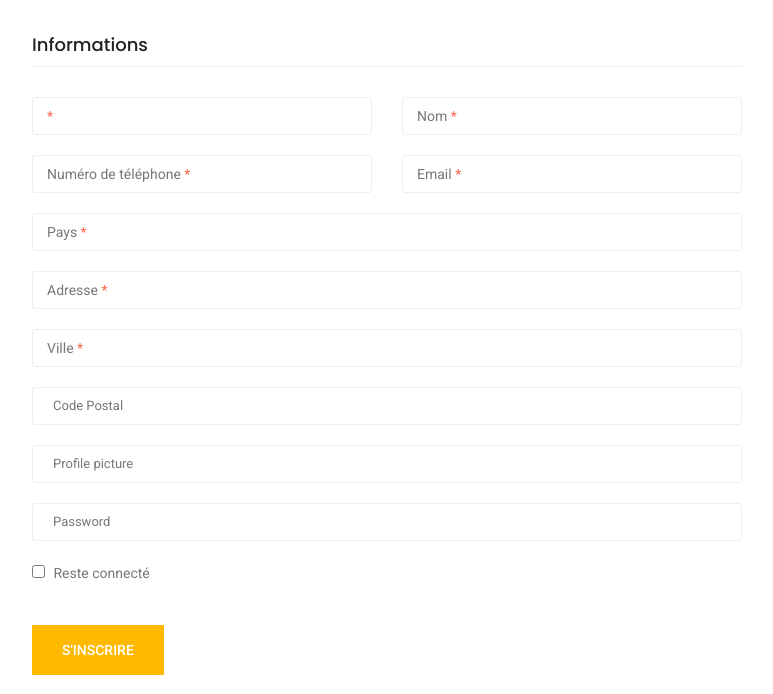
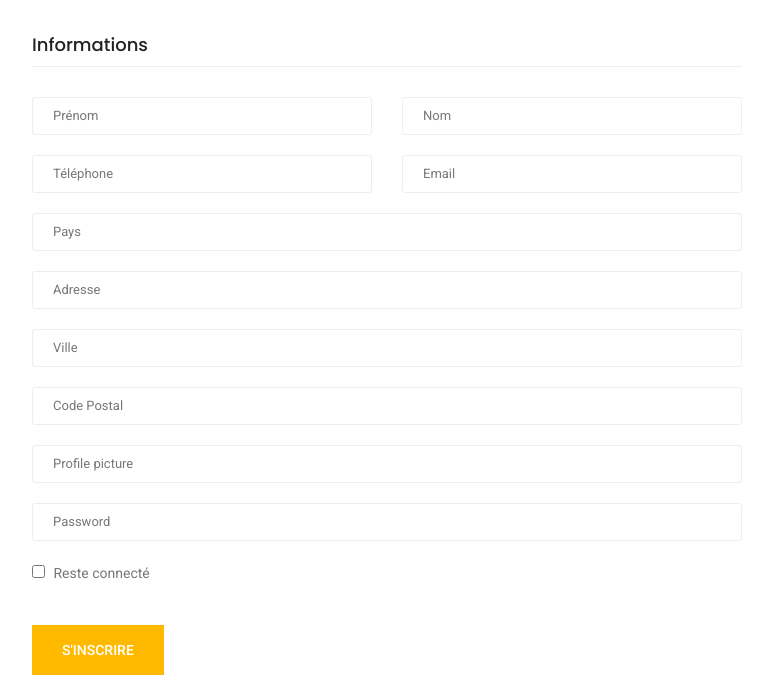
Before and after one commit to BaptSoulier/e-commerce-PHP, a PHP site: page /registration.php in a window 1280 px wide. Shown: the part 461-1155 px from the top of the page, without its empty margins (68-841 px from the left). Run offline with PHP 8.4, Linux system fonts and the light colour scheme; some libraries are stand-ins or nearby versions.

Commit message:
placeholder ok

```diff
--- a/registration.php
+++ b/registration.php
@@ -68,7 +68,7 @@
 						<li class="nav-item"><a class="nav-link" href="contact.php">Contact</a></li>
 					</ul>
 					<ul class="nav navbar-nav navbar-right">
-					<li class="nav-item"><a href="cart.php" class="cart"><span class="ti-bag"></span></a></li>
+						<li class="nav-item"><a href="cart.php" class="cart"><span class="ti-bag"></span></a></li>
 						<li class="nav-item">
 							<button class="search"><span class="lnr lnr-magnifier" id="search"></span></button>
 						</li>
@@ -111,32 +111,25 @@
 				<h3>Informations</h3>
 				<form class="row contact_form" action="#" method="post" novalidate="novalidate">
 					<div class="col-md-6 form-group p_star">
-						<input type="text" class="form-control" id="first" name="first">
-						<span class="placeholder" placeholder="Prénom"></span>
+					<input type="text" class="form-control" id="prenom" name="prenom" placeholder="Prénom">
 					</div>
 					<div class="col-md-6 form-group p_star">
-						<input type="text" class="form-control" id="last" name="last">
-						<span class="placeholder" data-placeholder="Nom"></span>
+					<input type="text" class="form-control" id="nom" name="nom" placeholder="Nom">
 					</div>
 					<div class="col-md-6 form-group p_star">
-						<input type="text" class="form-control" id="number" name="number">
-						<span class="placeholder" data-placeholder="Numéro de téléphone"></span>
+					<input type="text" class="form-control" id="tel" name="tel" placeholder="Téléphone">
 					</div>
 					<div class="col-md-6 form-group p_star">
-						<input type="text" class="form-control" id="email" name="email">
-						<span class="placeholder" data-placeholder="Email"></span>
+					<input type="text" class="form-control" id="email" name="email" placeholder="Email">
 					</div>
 					<div class="col-md-12 form-group p_star">
-						<input type="text" class="form-control" id="add1" name="add1">
-						<span class="placeholder" data-placeholder="Pays"></span>
+					<input type="text" class="form-control" id="pays" name="pays" placeholder="Pays">
 					</div>
 					<div class="col-md-12 form-group p_star">
-						<input type="text" class="form-control" id="add2" name="add2">
-						<span class="placeholder" data-placeholder="Adresse"></span>
+					<input type="text" class="form-control" id="add" name="add" placeholder="Adresse">
 					</div>
 					<div class="col-md-12 form-group p_star">
-						<input type="text" class="form-control" id="city" name="city">
-						<span class="placeholder" data-placeholder="Ville"></span>
+						<input type="text" class="form-control" id="ville" name="ville" placeholder="Ville">
 					</div>
 					<div class="col-md-12 form-group">
 						<input type="text" class="form-control" id="zip" name="zip" placeholder="Code Postal">
```
